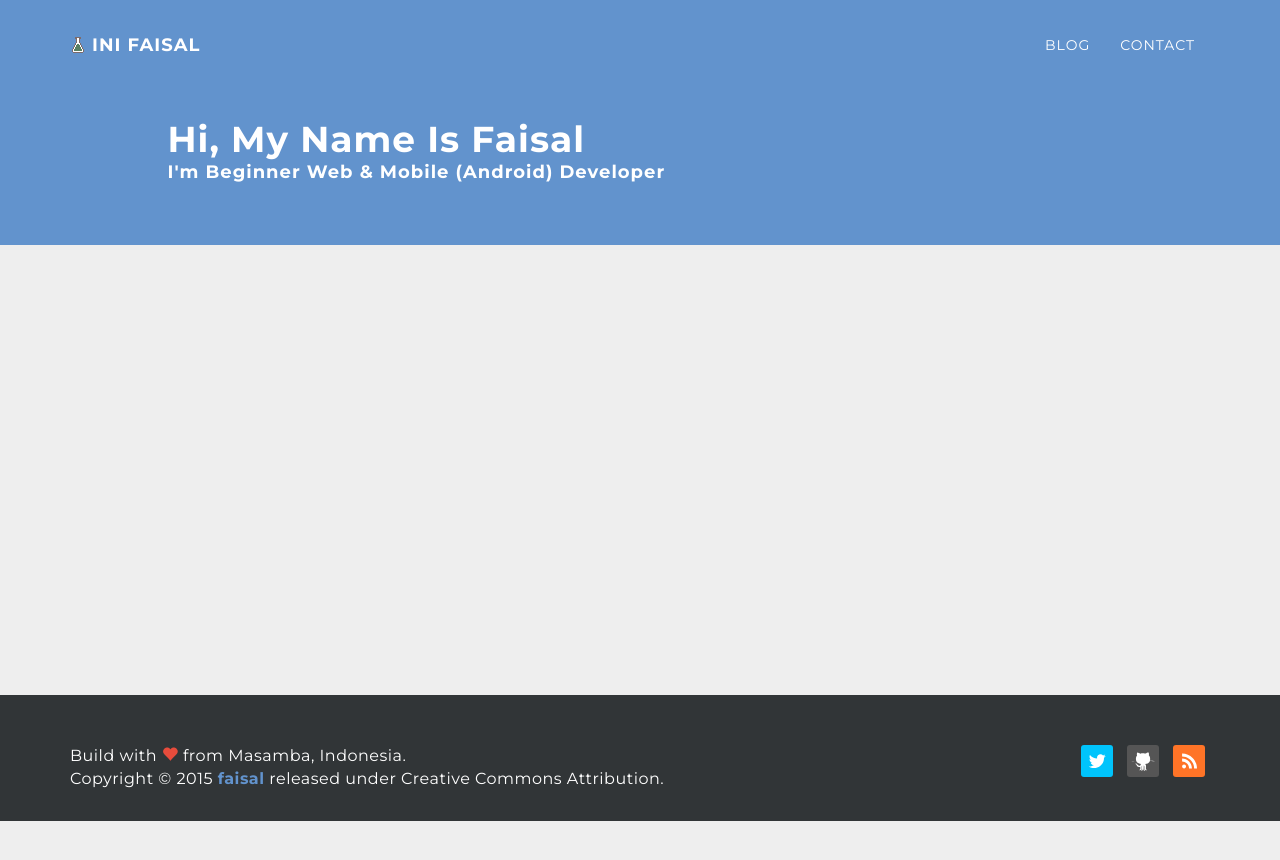
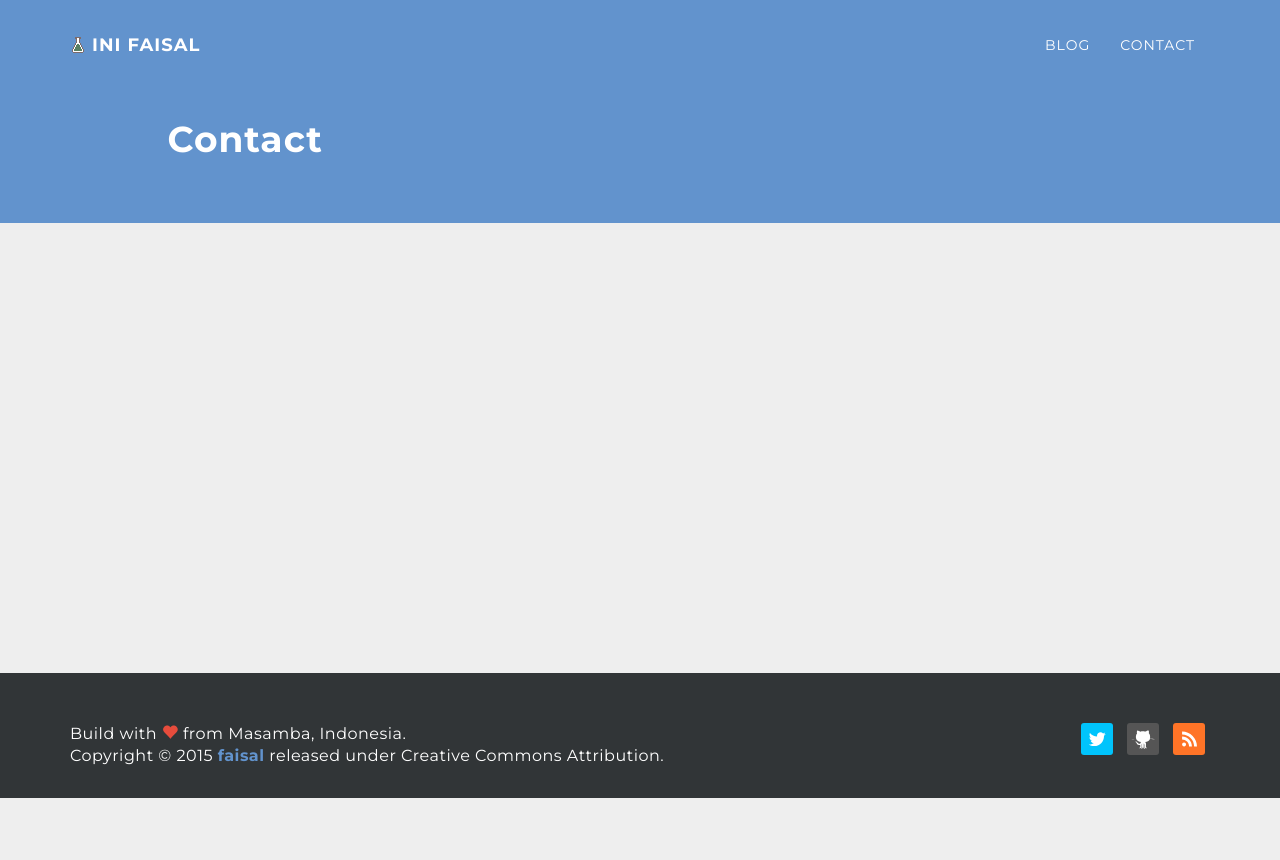
Before and after one commit to inifaisal/inifaisal.github.io, a Jekyll site: the page built from contact.html, in a window 1280 px wide. Shown: the top 860 px of the page. Built offline with Jekyll 4.4.1, drawn with Linux system fonts in a browser that asks for light colours; nearby versions of some CDN libraries; Markdown is read by kramdown in place of the engine named in the settings.

Commit message:
change title

```diff
--- a/_layouts/contact.html
+++ b/_layouts/contact.html
@@ -7,8 +7,7 @@
     <section class="container">
       <div class="row">
         <div class="col-md-10 col-md-offset-1 col-xs-10 col-xs-offset-1">
-          <h1>Hi, My Name is Faisal</h1>
-          <h4>I'm Beginner Web & Mobile (Android) Developer</h4>
+          <h1>Contact</h1>
         </div>
       </div>
     </section>
```
